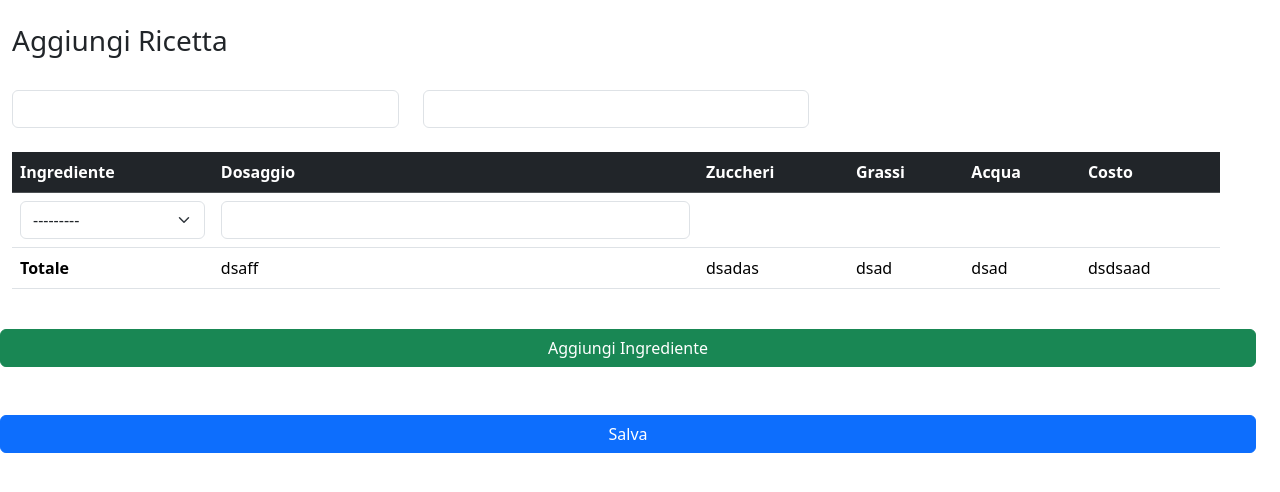
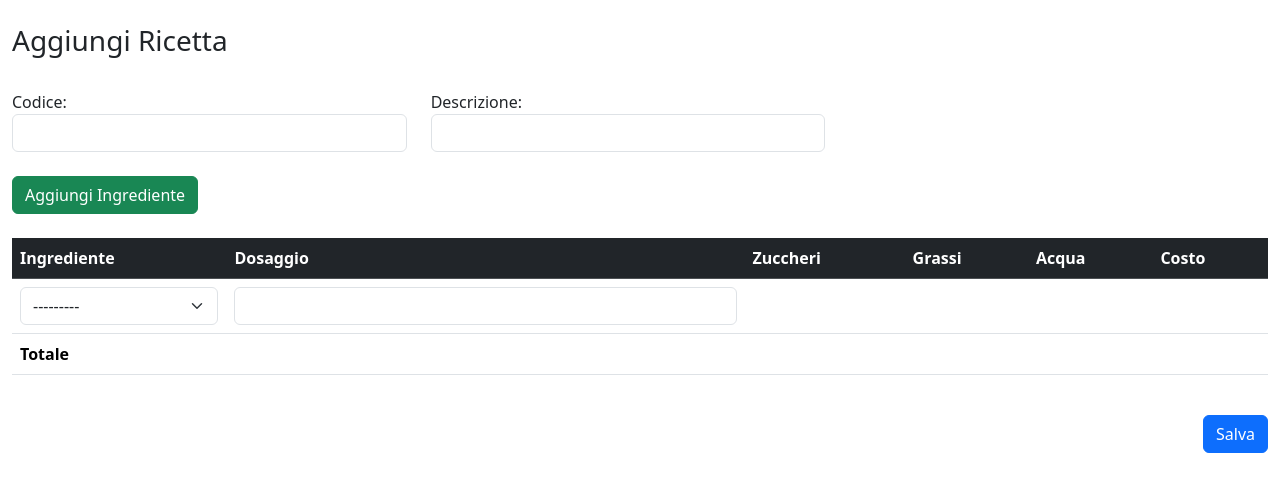
Before and after one commit to treviang/ice-cream-django, a Django app: page /ricette/aggiungi/ in a window 1280 px wide. Shown: the part 56-548 px from the top of the page. Run offline with Django 5.2, Linux system fonts and the light colour scheme; data that the repository does not hold is empty; some libraries are stand-ins or nearby versions.

Commit message:
fix layout

```diff
--- a/ricette/templates/ricette/aggiungi-ricetta.html
+++ b/ricette/templates/ricette/aggiungi-ricetta.html
@@ -19,16 +19,21 @@
         </div>
 
         <div class="row mt-4">
-            <form id="form-container" method="post" class="row post-form" enctype="multipart/form-data">
+            <form id="form-container" method="post" class="post-form" enctype="multipart/form-data">
                 {% csrf_token %}
                 <div class="row col-12">
                     {% for field in ricetta_form %}
-                    <div class="col-4">
-                        {{ field }}
+                    <div class="fieldWrapper col-4">
+                        {{ field.label_tag }} {{ field }}
                     </div>
                     {% endfor %}
                 </div>
-                <div class="row mt-4">
+                <div class="row">
+                    <div>
+                        <button class="float-start btn btn-success my-4" type="button" id="add-ingrediente">Aggiungi Ingrediente</button>
+                    </div>
+                </div>
+                <div class="row">
                     <div class="table-responsive">
                         <table id="ingredienti-table" class="table table-hover">
                             <thead class="table-dark">
@@ -57,18 +62,19 @@
                             <tfoot>
                                 <tr>
                                     <th scope="row">Totale</th>
-                                    <td>dsaff</td>
-                                    <td>dsadas</td>
-                                    <td>dsad</td>
-                                    <td>dsad</td>
-                                    <td>dsdsaad</td>
+                                    <td></td>
+                                    <td></td>
+                                    <td></td>
+                                    <td></td>
+                                    <td></td>
                                 </tr>
                             </tfoot>
                             </table>
                     </div>
                 </div>
-                <button class="btn btn-success my-4" type="button" id="add-ingrediente">Aggiungi Ingrediente</button>
-                <button class="btn btn-primary my-4" type="submit">Salva</button>
+                <div>
+                    <button class="btn btn-primary my-4 float-end" type="submit">Salva</button>
+                </div>
             </form>
         </div>
 
```
